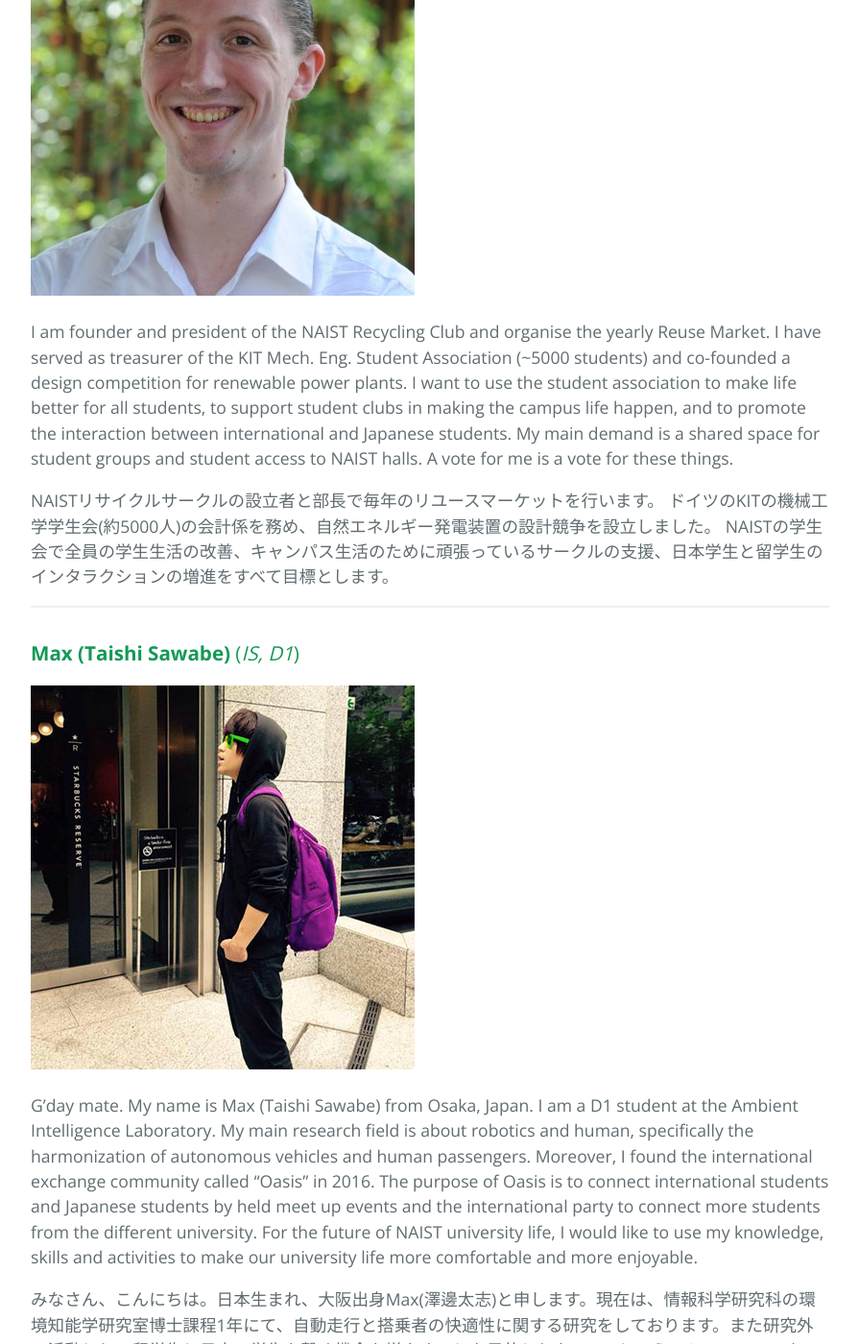
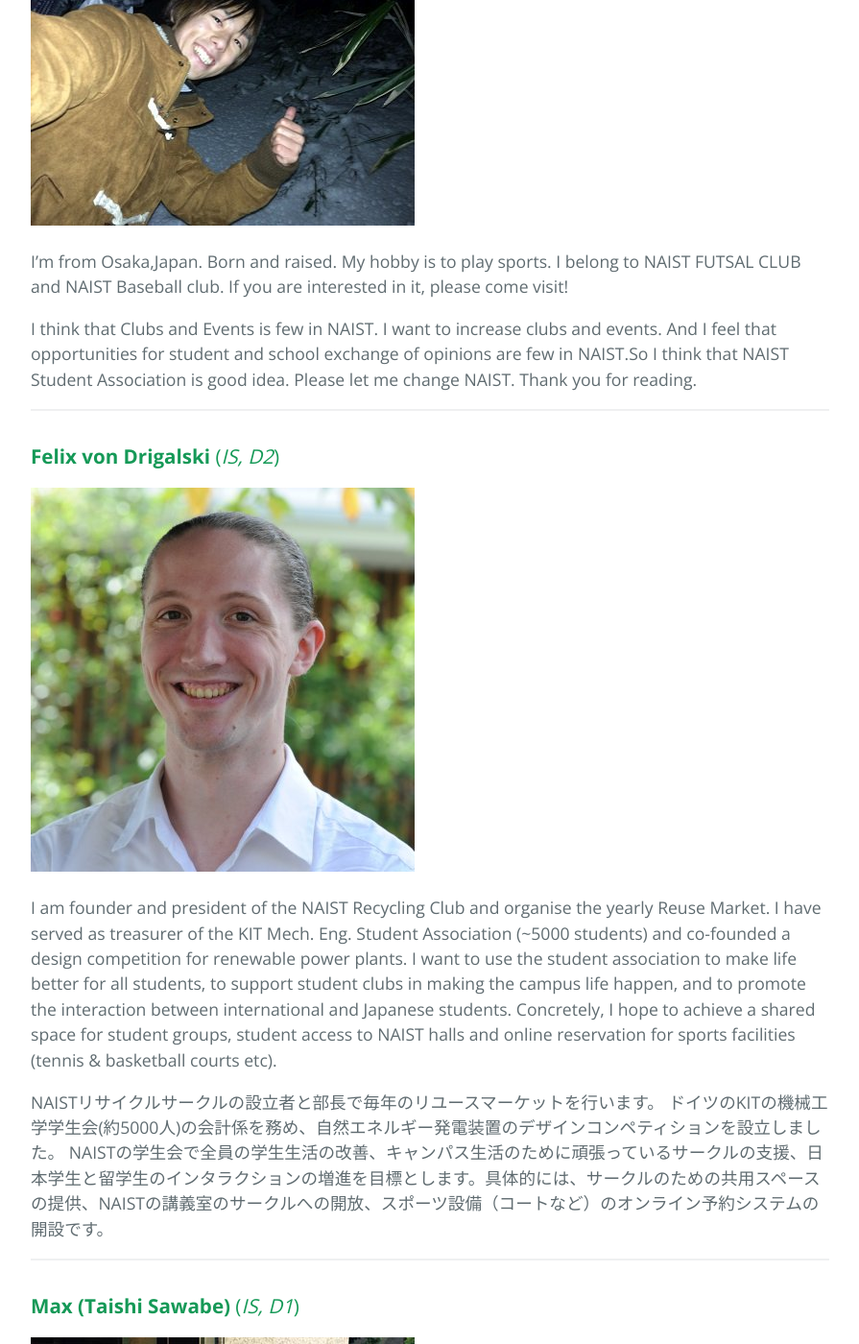
Before and after one commit to felixvd/naist-gsk, a Jekyll site: the page built from election2016/candidates.md, in a window 1280 px wide and 1400 px high, scrolled down 3924 px. Shown: the whole window at 96% size, without its empty margins (192-1087 px from the left). Built offline with Jekyll 4.4.1, drawn with Linux system fonts in a browser that asks for light colours; some of the changed text lies outside the part shown.

Commit message:
New candidates and fixes

```diff
--- a/election2016/candidates.md
+++ b/election2016/candidates.md
@@ -66,17 +68,25 @@ I hope to organize a lot of fun events on campus.
 
 ---
 
+### <a name="atsushi"></a> **Yodo Atsushi (淀淳)** (*BS, M1*)
+![](atsushi.jpg)
+
+I’m from Osaka,Japan. Born and raised. My hobby is to play sports. I belong to NAIST FUTSAL CLUB and NAIST Baseball club. If you are interested in it, please come visit!
+
+I think that Clubs and Events is few in NAIST. I want to increase clubs and events. And I feel that opportunities for student and school exchange of opinions are few in NAIST.So I think that NAIST Student Association is good idea. Please let me change NAIST. Thank you for reading.
+
+---
+
 ### <a name="felix"></a> **Felix von Drigalski** (*IS, D2*)
 [![](felix.jpg)](felix_b.jpg)
 
 I am founder and president of the NAIST Recycling Club and organise the yearly Reuse Market.
 I have served as treasurer of the KIT Mech. Eng. Student Association (~5000 students) and co-founded a design competition for renewable power plants.
-I want to use the student association to make life better for all students, to support student clubs in making the campus life happen, and to promote the interaction between international and Japanese students.
-My main demand is a shared space for student groups and student access to NAIST halls. A vote for me is a vote for these things.
+I want to use the student association to make life better for all students, to support student clubs in making the campus life happen, and to promote the interaction between international and Japanese students. Concretely, I hope to achieve a shared space for student groups, student access to NAIST halls and online reservation for sports facilities (tennis & basketball courts etc).
 
 NAISTリサイクルサークルの設立者と部長で毎年のリユースマーケットを行います。
-ドイツのKITの機械工学学生会(約5000人)の会計係を務め、自然エネルギー発電装置の設計競争を設立しました。
-NAISTの学生会で全員の学生生活の改善、キャンパス生活のために頑張っているサークルの支援、日本学生と留学生のインタラクションの増進をすべて目標とします。
+ドイツのKITの機械工学学生会(約5000人)の会計係を務め、自然エネルギー発電装置のデザインコンペティションを設立しました。
+NAISTの学生会で全員の学生生活の改善、キャンパス生活のために頑張っているサークルの支援、日本学生と留学生のインタラクションの増進を目標とします。具体的には、サークルのための共用スペースの提供、NAISTの講義室のサークルへの開放、スポーツ設備（コートなど）のオンライン予約システムの開設です。
 
 ---
 
@@ -118,12 +128,12 @@ Hello, I am from Mexico, I am 28 years old and I used to work as a software anal
 
 ---
 
-### <a name="atsushi"></a> **Yodo Atsushi (淀淳)** (*BS, M1*)
-![](atsushi.jpg)
+### <a name="otoda"></a> **Yasuhiro Otoda** (*IS, M1*)
+![](otoda.jpg)
 
-I’m from Osaka,Japan. Born and raised. My hobby is to play sports. I belong to NAIST FUTSAL CLUB and NAIST Baseball club. If you are interested in it, please come visit!
+I am a M1 in the Ubuquitous Computing Systems Lab. I like reading and read about a book per week. I also change hair color a lot (and now it's blond)
 
-I think that Clubs and Events is few in NAIST. I want to increase clubs and events. And I feel that opportunities for student and school exchange of opinions are few in NAIST.So I think that NAIST Student Association is good idea. Please let me change NAIST. Thank you for reading.
+情報科学のユビキタスコンピューティングシステム研究室のM1です。本を一週間で一冊ペースで読むくらい読書が好きです。よく髪色が変化します(いまは就活で黒色だけど
 
 ---
 
```
Also changed, not shown: other parts of election2016/candidates.md (+4 -2 lines), election2016/otoda.jpg (added).
